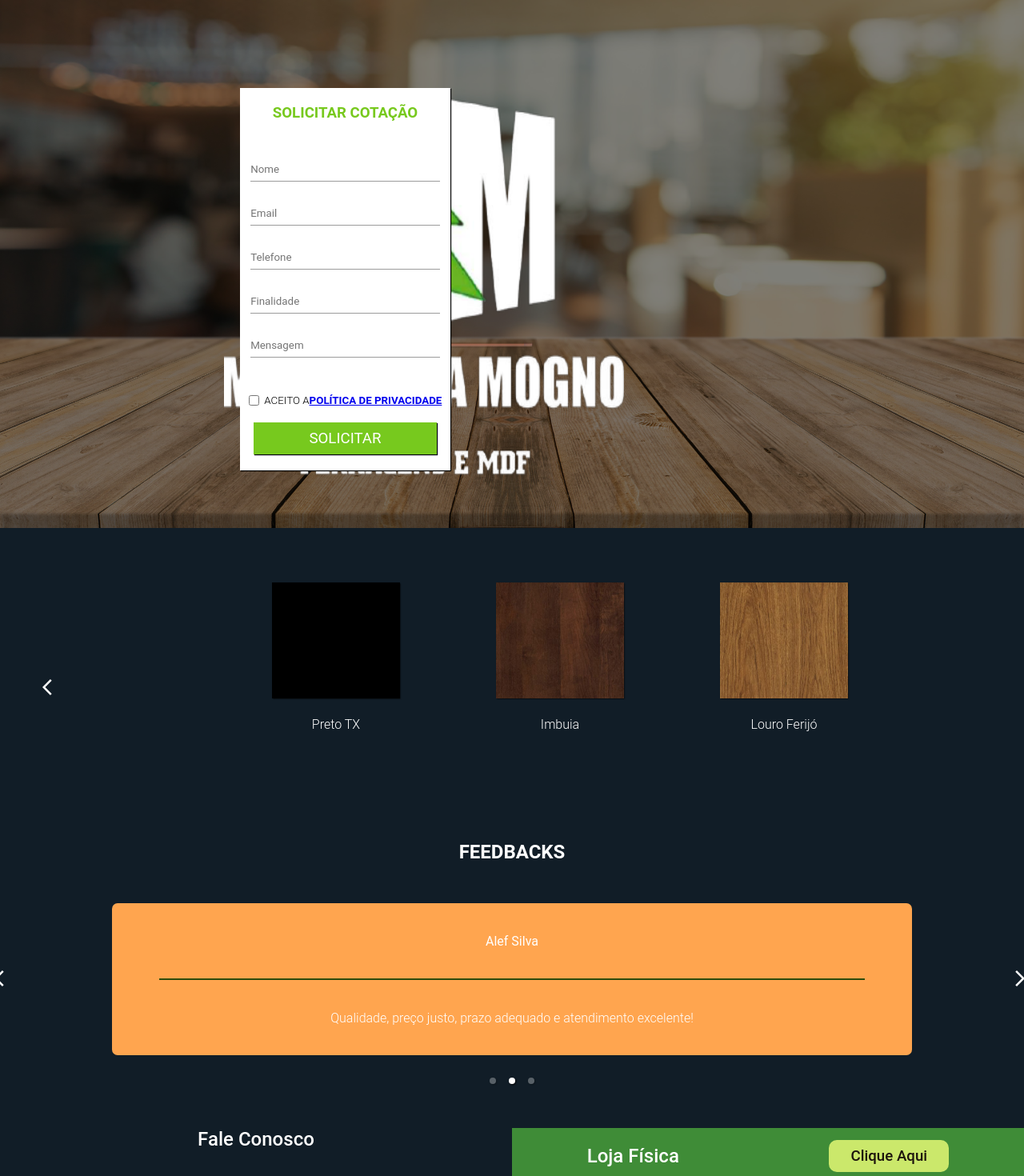
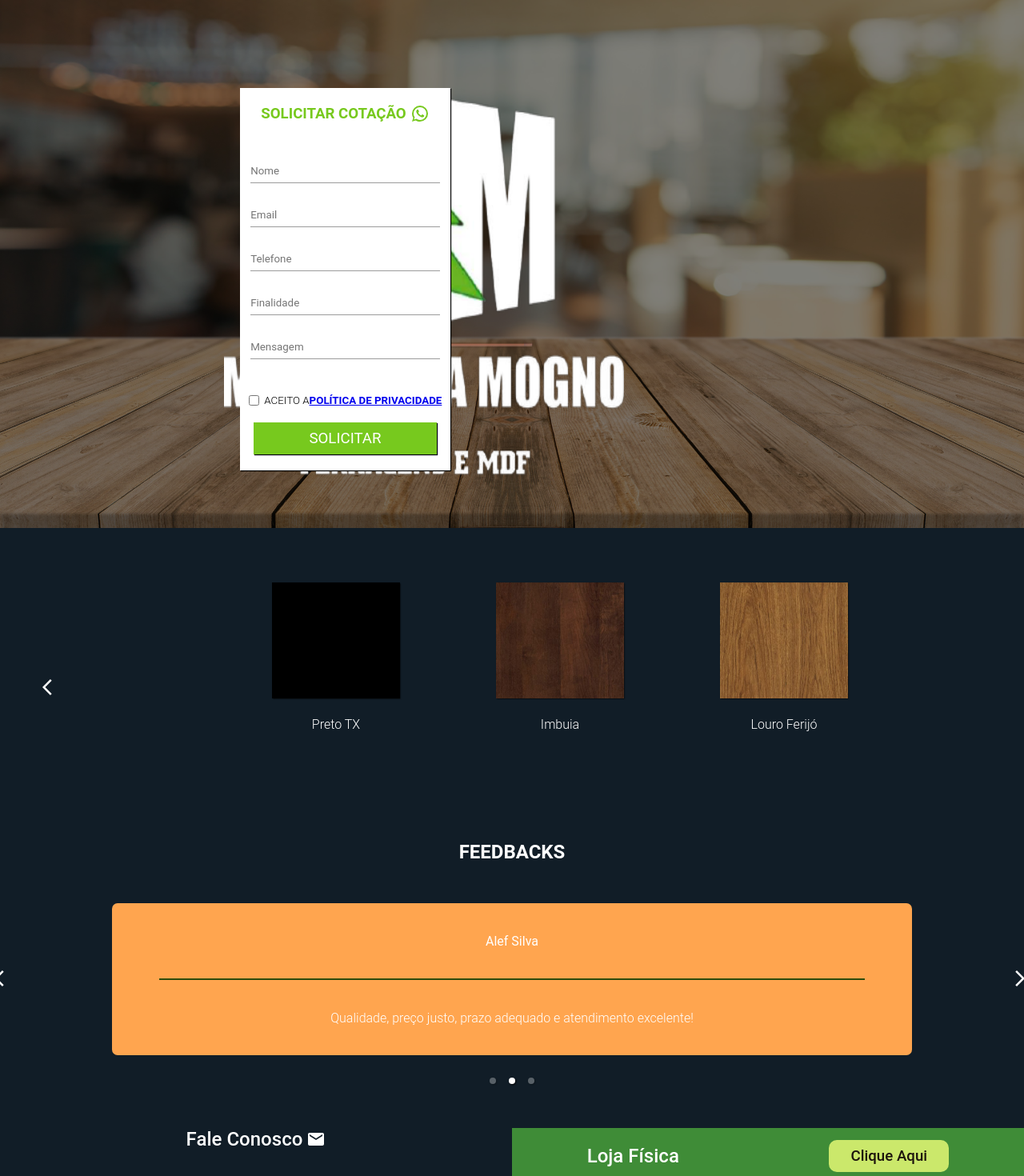
Before and after one commit to hash-luk/madeireira-mogno, a React (Create React App) app: page / in a window 1280 px wide. Shown: the part 240-1710 px from the top of the page at 80% size. Built offline with nearby package versions, Linux system fonts and the light colour scheme; grey boxes are pictures that could not be loaded.

Commit message:
Fix Links

```diff
--- a/src/components/Apresentation/index.tsx
+++ b/src/components/Apresentation/index.tsx
@@ -2,6 +2,7 @@ import { useState } from "react";
 import * as C from "./styles";
 import bg from "../../assets/bg/bg-main.jpg";
 import logo from "../../assets/logo.png";
+import WhatsAppIcon from "@mui/icons-material/WhatsApp";
 
 export const Apresentation = () => {
   const nameInput = document.getElementById("namefield") as HTMLInputElement
@@ -39,7 +40,7 @@ export const Apresentation = () => {
   return (
     <C.Container>
       <C.FormGroup>
-        <C.Title>SOLICITAR COTAÇÃO</C.Title>
+        <C.Title>SOLICITAR COTAÇÃO <WhatsAppIcon /></C.Title>
         <div id="fields">
           <div>
             <C.Input
--- a/src/components/Apresentation/styles.ts
+++ b/src/components/Apresentation/styles.ts
@@ -162,6 +162,10 @@ export const Title = styled.p`
     font-weight: 700;
     font-size: 14pt;
     text-align: center;
+    display: flex;
+    align-items: center;
+    justify-content: center;
+    gap: 5px;
 `
 
 export const Label = styled.label`
--- a/src/components/Information/index.tsx
+++ b/src/components/Information/index.tsx
@@ -3,6 +3,7 @@ import {Modal,Typography,Box} from "@material-ui/core";
 import InputMask from "react-input-mask";
 import emailjs from "emailjs-com";
 import * as C from "./styles";
+import EmailIcon from '@mui/icons-material/Email';
 
 export const Information = () => {
   const [open, setOpen] = useState(false);
@@ -84,7 +85,7 @@ export const Information = () => {
       </Modal>
       <div className="content">
         <div id="email">
-          <h2>Fale Conosco</h2>
+          <h2>Fale Conosco <EmailIcon /></h2>
 
           <div id="fields">
             <div id="field">
--- a/src/components/Information/styles.ts
+++ b/src/components/Information/styles.ts
@@ -10,6 +10,10 @@ export const Container = styled.div`
 
     h2 {
         font-weight: 500;
+        display: flex;
+        align-items: center;
+        justify-content: center;
+        gap: 5px;
     }
 
     .content {
--- a/src/routes/contact/index.tsx
+++ b/src/routes/contact/index.tsx
@@ -8,6 +8,12 @@ import AlternateEmailIcon from "@mui/icons-material/AlternateEmail";
 import WhatsAppIcon from "@mui/icons-material/WhatsApp";
 
 function Contact() {
+  function handleWhatsApp() {
+    window.open(
+      "https://wa.me/553192071285?text=Estou%20interessado%20em%20seus%20painéis%20de%20MDF"
+    )
+  }
+
   return (
     <C.Container>
       <Header />
@@ -50,7 +56,7 @@ function Contact() {
             <PhoneIcon />
             Telefone: (31) 3397-9765
           </p>
-          <p>
+          <p onClick={handleWhatsApp}>
             <WhatsAppIcon /> WhatsApp
           </p>
         </div>
```
